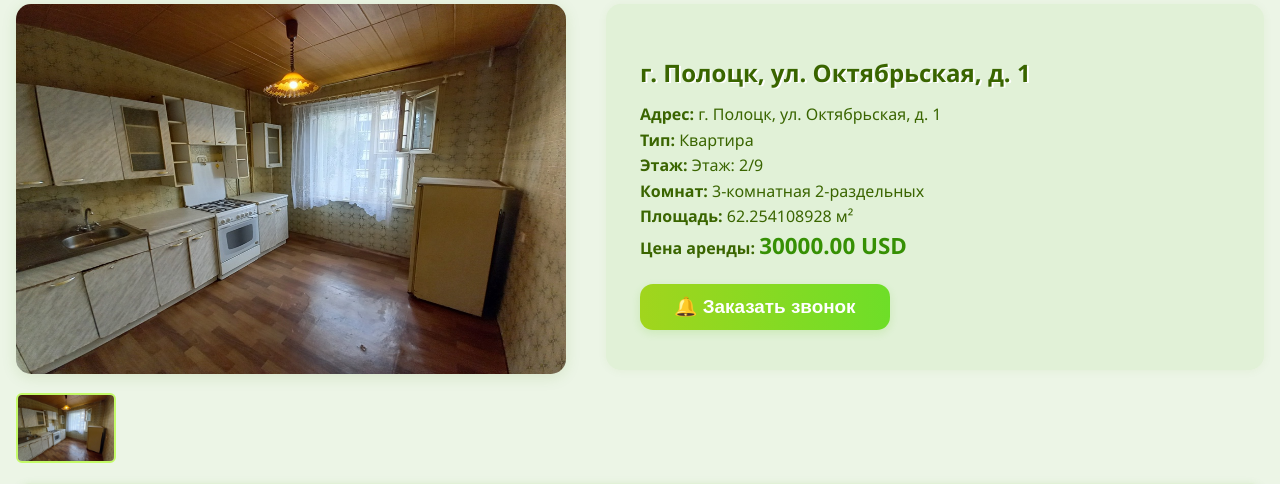
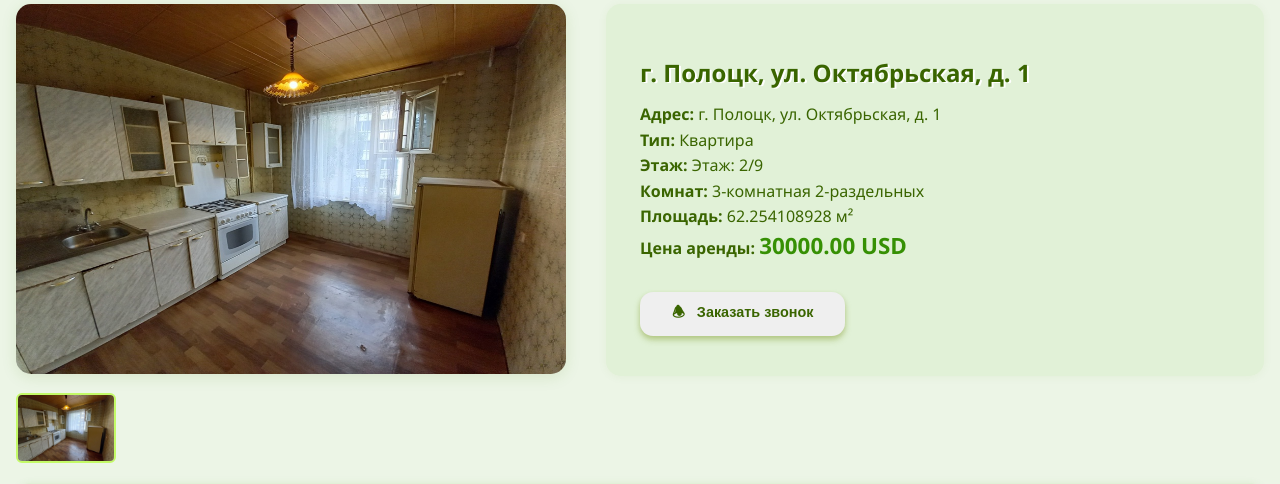
Before and after one commit to TumashenkaAliaksandr/kv_214, a Django app: a page that uses webapp/templates/webapp/sale_single.html in a window 1280 px wide. Shown: the part 343-827 px from the top of the page. Run offline with Django 5.2, Linux system fonts and the light colour scheme; data comes from the database, SQL or seed files in the repository.

Commit message:
added new styles for sale button

```diff
--- a/webapp/static/webapp/css/style.css
+++ b/webapp/static/webapp/css/style.css
@@ -2543,3 +2543,25 @@ body.light-theme .breadcrumb-item.active {
     max-width: 90vw;
   }
 }
+
+.btn-sale {
+    /* background: var(--accent-color); */
+    border: none;
+    border-radius: 13px;
+    padding: 0.4rem 2rem;
+    color: #3a6500;
+    font-weight: 700;
+    font-size: 0.9rem;
+    height: 44px;
+    margin-top: 30px;
+    box-shadow: 0 4px 6px rgba(134, 160, 52, 0.4), 0 2px 4px rgba(134, 160, 52, 0.2);
+    cursor: pointer;
+    transition: box-shadow 0.3s, background 0.3s, transform 0.1s;
+    user-select: none;
+}
+
+.menu > li > a:hover, .menu > li > button:hover, .btn-sale:hover, .btn-sale:focus, .btn-submit:hover, .btn-submit:focus {
+    background: var(--accent-color-light);
+    box-shadow: inset 0 3px 5px var(--accent-color-dark);
+    outline: none;
+}
--- a/webapp/templates/webapp/rent_single.html
+++ b/webapp/templates/webapp/rent_single.html
@@ -50,7 +50,7 @@
                 </p>
                 <p><b>Цена аренды:</b> <span class="property-price">{{ property.price }} {{ property.currency }}</span>
                 </p>
-                <button class="callback-btn" onclick="showCallbackModal()">🔔 Заказать звонок</button>
+                <button class="btn-sale" onclick="showCallbackModal()">🕭 &nbsp;&nbsp;Заказать звонок</button>
             </div>
         </div>
         <div class="single-property-desc">
@@ -120,7 +120,7 @@
     <div class="modal-overlay" id="consultationModal" style="display:none;">
         <div class="modal-content" role="dialog" aria-modal="true" aria-labelledby="modalTitle">
             <button class="modal-close" id="closeConsultationBtn" aria-label="Закрыть окно">&times;</button>
-            <h2 id="modalTitle">💡 Заказать звонок</h2>
+            <h2 id="modalTitle">🕭 Заказать звонок</h2>
             <form id="consultationFormtwo" method="post" action="/send-consultation-message/">
                 {% csrf_token %}
                 <label for="inputName">Имя</label>
--- a/webapp/templates/webapp/sale_single.html
+++ b/webapp/templates/webapp/sale_single.html
@@ -52,7 +52,7 @@
                 </p>
                 <p><b>Цена аренды:</b> <span class="property-price">{{ property.price }} {{ property.currency }}</span>
                 </p>
-                <button class="callback-btn" onclick="showCallbackModal()">🔔 Заказать звонок</button>
+                <button class="btn-sale" onclick="showCallbackModal()">🕭 &nbsp;&nbsp;Заказать звонок</button>
             </div>
         </div>
         <div class="single-property-desc">
@@ -123,7 +123,7 @@
     <div class="modal-overlay" id="consultationModal" style="display:none;">
         <div class="modal-content" role="dialog" aria-modal="true" aria-labelledby="modalTitle">
             <button class="modal-close" id="closeConsultationBtn" aria-label="Закрыть окно">&times;</button>
-            <h2 id="modalTitle">💡 Заказать звонок</h2>
+            <h2 id="modalTitle">🕭 Заказать звонок</h2>
             <form id="consultationFormtwo" method="post" action="/send-consultation-message/">
                 {% csrf_token %}
                 <label for="inputName">Имя</label>
```
Also changed, not shown: 1 other file.
